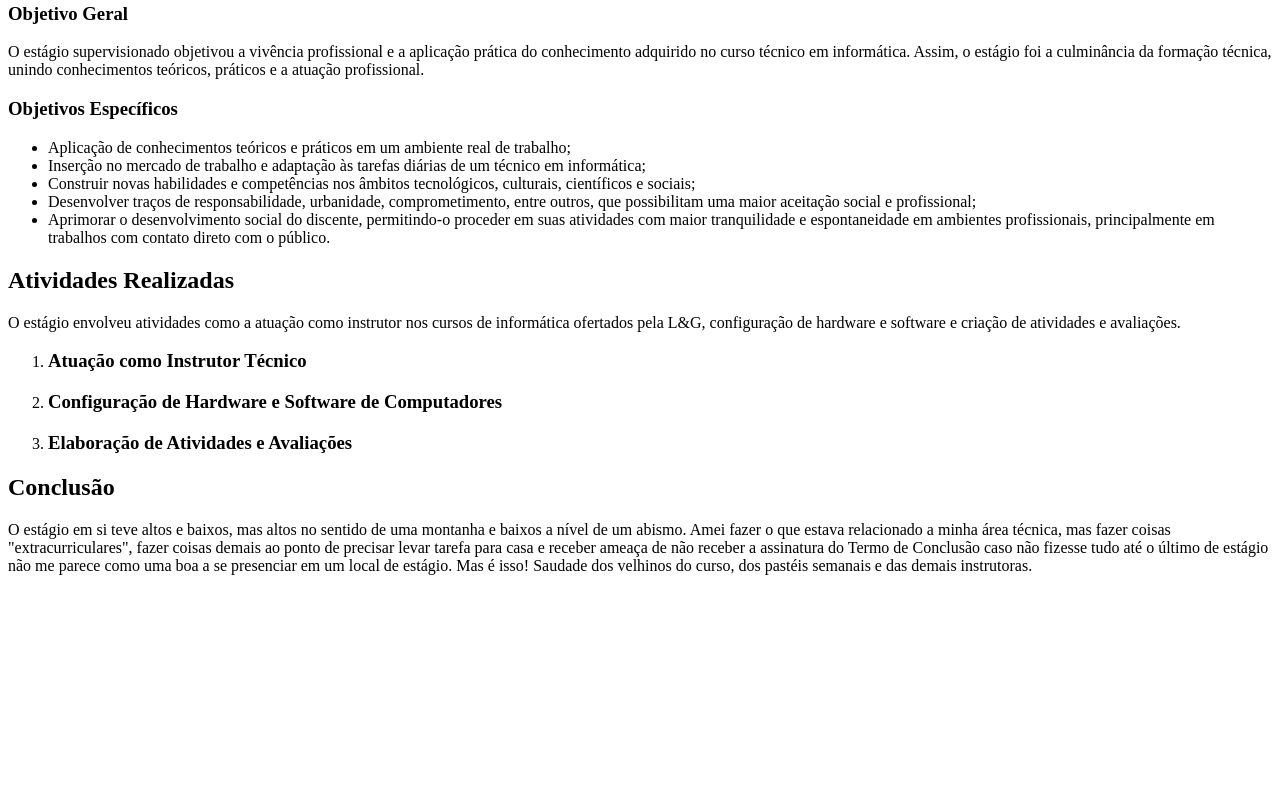
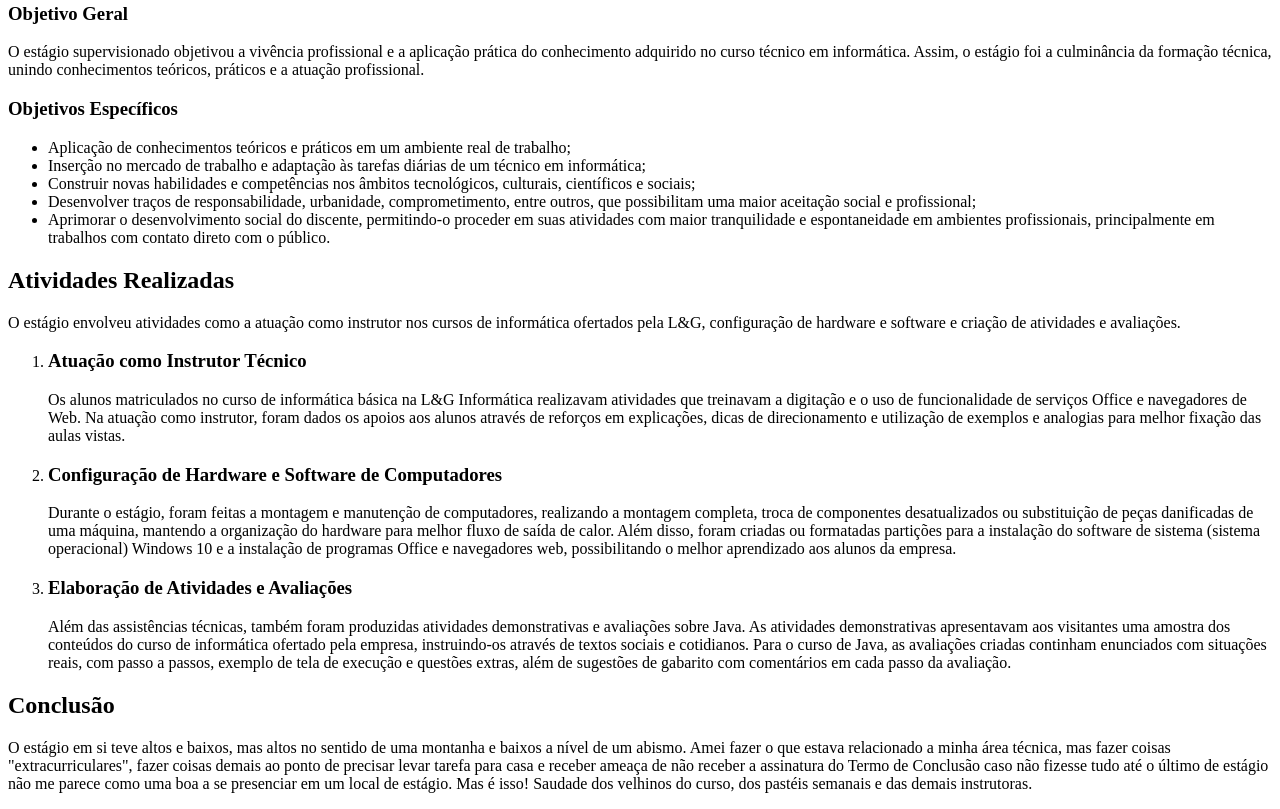
Before and after one commit to ThomasCapim/atividade-5, a plain HTML site: page estagio.html in a window 1280 px wide. Shown: the part 317-1126 px from the top of the page. Before the commit the page ends 908 px from the top, so only its background shows below. Drawn offline with Linux system fonts and the light colour scheme.

Commit message:
Adição de novos conteúdos no tópico de Atividades Realizadas

```diff
--- a/estagio.html
+++ b/estagio.html
@@ -29,8 +29,11 @@
             <p>O estágio envolveu atividades como a atuação como instrutor nos cursos de informática ofertados pela L&G, configuração de hardware e software e criação de atividades e avaliações.</p>
             <ol>
                 <li><h3>Atuação como Instrutor Técnico</h3></li>
+                <p>Os alunos matriculados no curso de informática básica na L&G Informática realizavam atividades que treinavam a digitação e o uso de funcionalidade de serviços Office e navegadores de Web. Na atuação como instrutor, foram dados os apoios aos alunos através de reforços em explicações, dicas de direcionamento e utilização de exemplos e analogias para melhor fixação das aulas vistas.</p>
                 <li><h3>Configuração de Hardware e Software de Computadores</h3></li>
+                <p>Durante o estágio, foram feitas a montagem e manutenção de computadores, realizando a montagem completa, troca de componentes desatualizados ou substituição de peças danificadas de uma máquina, mantendo a organização do hardware para melhor fluxo de saída de calor. Além disso, foram criadas ou formatadas partições para a instalação do software de sistema (sistema operacional) Windows 10 e a instalação de programas Office e navegadores web, possibilitando o melhor aprendizado aos alunos da empresa.</p>
                 <li><h3>Elaboração de Atividades e Avaliações</h3></li>
+                <p>Além das assistências técnicas, também foram produzidas atividades demonstrativas e avaliações sobre Java. As atividades demonstrativas apresentavam aos visitantes uma amostra dos conteúdos do curso de informática ofertado pela empresa, instruindo-os através de textos sociais e cotidianos. Para o curso de Java, as avaliações criadas continham enunciados com situações reais, com passo a passos, exemplo de tela de execução e questões extras, além de sugestões de gabarito com comentários em cada passo da avaliação.</p>
             </ol>
         <h2>Conclusão</h2>
             <p>O estágio em si teve altos e baixos, mas altos no sentido de uma montanha e baixos a nível de um abismo. Amei fazer o que estava relacionado a minha área técnica, mas fazer coisas "extracurriculares", fazer coisas demais ao ponto de precisar levar tarefa para casa e receber ameaça de não receber a assinatura do Termo de Conclusão caso não fizesse tudo até o último de estágio não me parece como uma boa a se presenciar em um local de estágio. Mas é isso! Saudade dos velhinos do curso, dos pastéis semanais e das demais instrutoras.</p>
```
